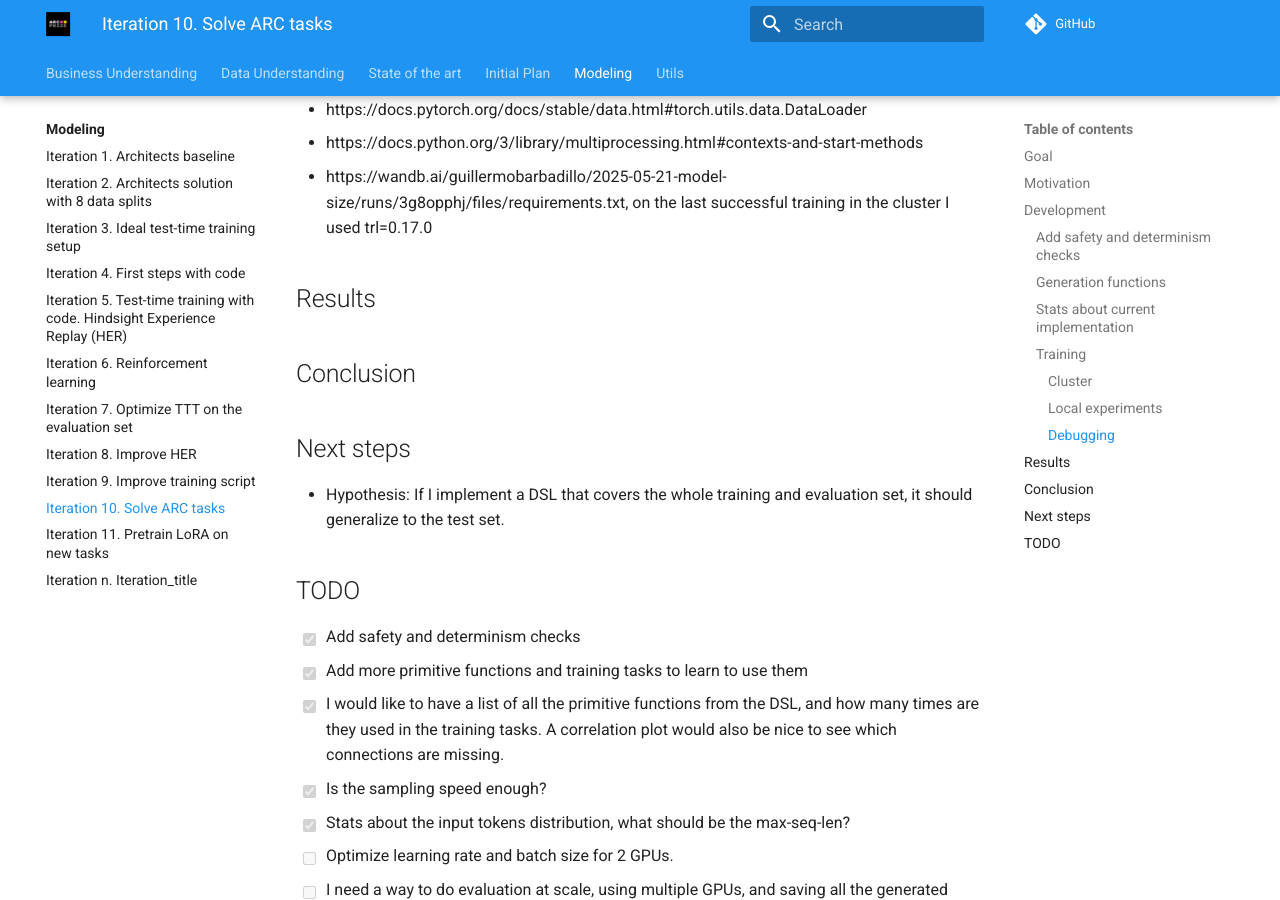
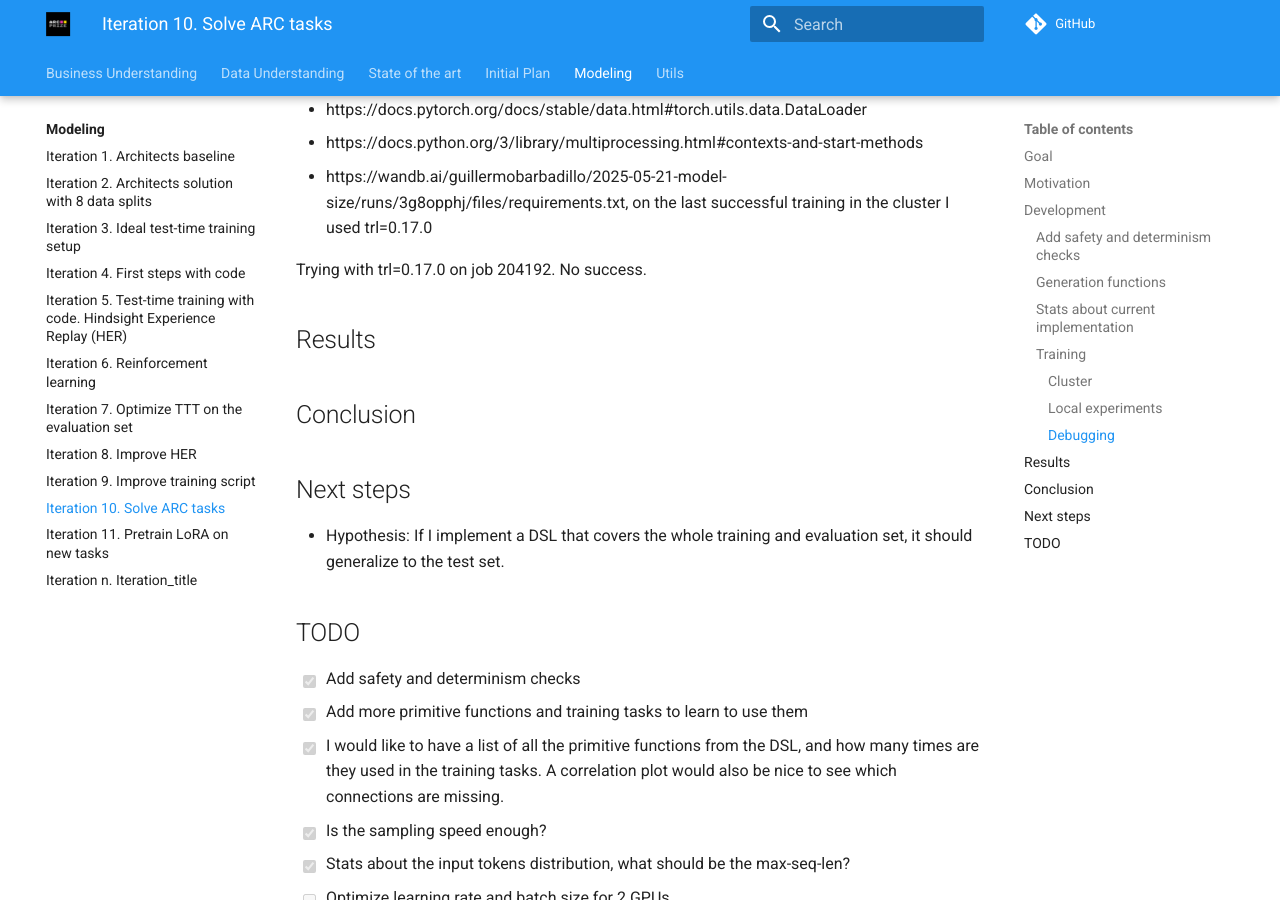
Before and after one commit to ironbar/arc25, an MkDocs documentation site: the page built from docs/modeling/Iteration_10_solve_arc_tasks.md, in a window 1280 px wide and 900 px high, scrolled down 6264 px. Built offline with MkDocs 1.6.1 and Material for MkDocs 9.7.7, drawn with Linux system fonts in a browser that asks for light colours; comment, search, counter and statistics services are not loaded.

Commit message:
reverted requirements because they are unnecessary

```diff
--- a/docs/modeling/Iteration_10_solve_arc_tasks.md
+++ b/docs/modeling/Iteration_10_solve_arc_tasks.md
@@ -316,6 +316,8 @@
 - https://docs.python.org/3/library/multiprocessing.html#contexts-and-start-methods
 - https://wandb.ai/guillermobarbadillo/2025-05-21-model-size/runs/3g8opphj/files/requirements.txt, on the last successful training in the cluster I used trl=0.17.0
 
+Trying with trl=0.17.0 on job 204192. No success.
+
 ## Results
 
 ## Conclusion
--- a/requirements.txt
+++ b/requirements.txt
@@ -11,7 +11,7 @@
 wandb
 transformers
 peft
-trl==0.17.0 # try to fix problems with pickle: AttributeError: Can't pickle local object 'SFTTrainer._prepare_dataset.<locals>.add_eos'
+trl
 datasets
 bitsandbytes
 GPUtil
```
